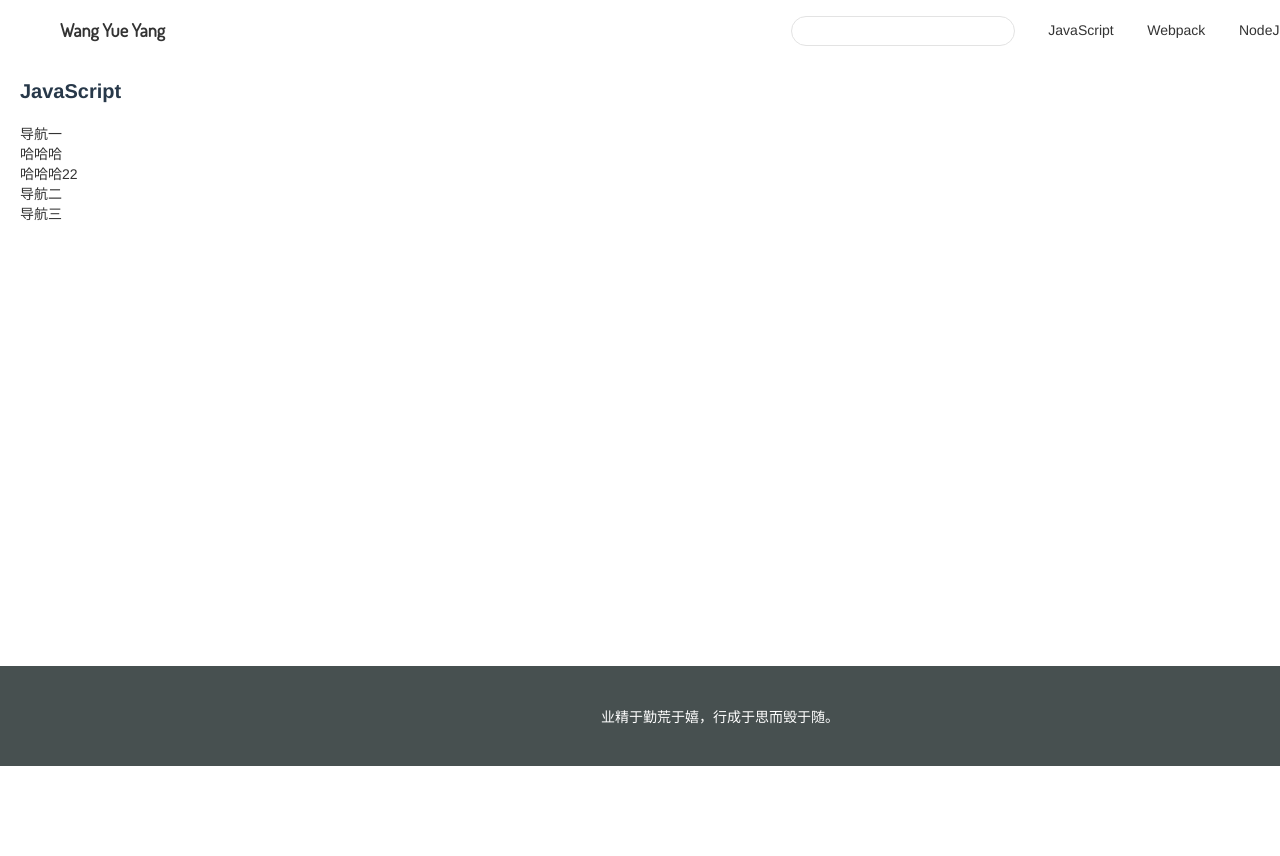
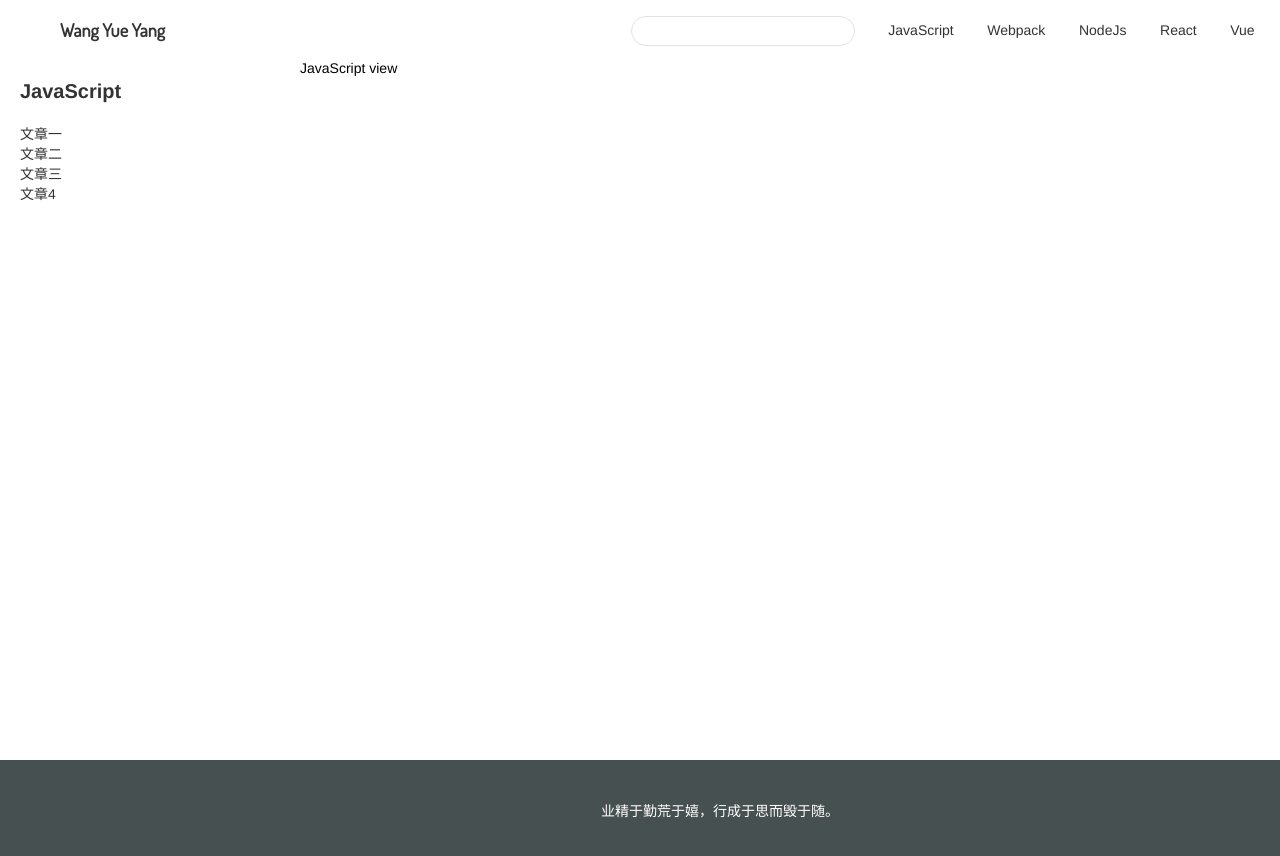
Before and after one commit to WangYueYang/my-blog, a React app: page /js in a window 1280 px wide. Shown: the top 856 px of the page. Before the commit the page ends 800 px from the top, so only its background shows below. Built offline with nearby package versions, Linux system fonts and the light colour scheme.

Commit message:
ts 类型修改，menu match 传参，今天只有一点点的小修改

```diff
--- a/src/assets/css/index.less
+++ b/src/assets/css/index.less
@@ -33,5 +33,10 @@ img {
 }
 
 .content-body {
-  min-height: calc(100vh - 134px);
+  min-height: calc(100vh - 100px);
+  padding: 60px 0 0;
 }
+
+.blog-view {
+  margin-left: 300px;
+}
--- a/src/components/head/index.less
+++ b/src/components/head/index.less
@@ -8,7 +8,7 @@
   position: fixed;
   top: 0;
   width: 100%;
-  min-width: 1440px;
+  min-width: 1040px;
 
   .logo {
     font-family: Dosis;
--- a/src/components/menu/index.less
+++ b/src/components/menu/index.less
@@ -1,7 +1,7 @@
 @import '~assets/css/globel.less';
 
 .menu {
-  height: calc(100vh - 194px);
+  height: calc(100vh - 100px);
   width: 300px;
   position: fixed;
   top: 60px;
--- a/src/components/menu/index.tsx
+++ b/src/components/menu/index.tsx
@@ -2,25 +2,18 @@ import React, { Component } from 'react';
 import { Route, Link } from 'react-router-dom'
 import './index.less'
 
+
 interface IProps {
-  path: string,
-  menuList?: [
-    {
-      title: string,
-      subMenu: [
-        {
-          content: string,
-          path: string,
-          title: string
-        }
-      ]
-    }
-  ]
+  menuList: { title: string, path: string }[],
+  match?: {
+    path: string
+  }
 }
 
 
 class Menu extends Component<IProps, {}> {
 
+  // 递归导航
   menuNode = (list) => {
     let vdom = []
 
@@ -49,22 +42,25 @@ class Menu extends Component<IProps, {}> {
     return vdom;
   }
 
-
   render() {
     const { props } = this
+    const fistMenu = props.menuList[0]
 
     return (
       <div className="menu">
         <ul className="menu-wrapper">
+          <li className="menu-title">
+            <Link to={`${fistMenu.path}`}>{fistMenu.title}</Link>
+          </li>
           {
-            props.menuList.map((item, i) => (
-              <li key={item.title}>
-                <p className="menu-title">{item.title}</p>
-                {this.menuNode(item.subMenu)}
-              </li>
-            ))
+            props.menuList.map(item => {
+              return (
+                <li key={item.title}>
+                  <Link to={`${props.match.path}${item.path}`}>{item.title}</Link>
+                </li>
+              )
+            }).slice(1)
           }
-
         </ul>
       </div>
     );
--- a/src/pages/home/index.less
+++ b/src/pages/home/index.less
@@ -1,4 +1,6 @@
 .home {
+  padding-top: 60px;
+  min-height: 100vh;
 
   .hero {
     padding: 40px 40px 30px;
--- a/src/pages/myJs/index.tsx
+++ b/src/pages/myJs/index.tsx
@@ -1,58 +1,41 @@
 import React, { Component } from 'react';
 
 import Menu from 'components/menu'
-import Markdown from 'components/markdown'
-import ViewComp from 'components/viewComp'
 
 interface IProps {
-  match: {
-    path: string
-  }
 }
 
-const mockMenu: any = [
+const mockMenu: { title: string, path: string }[] = [
   {
     title: 'JavaScript',
-    subMenu: [
-      {
-        content: '导航一',
-        path: '/js1',
-        title: 'dh1',
-        subMenu: [
-          {
-            title: 'abc',
-            content: '哈哈哈',
-            path: '/path',
-            subMenu: []
+    path: '/js',
   },
   {
-            title: 'abc22',
-            content: '哈哈哈22',
-            path: '/path22',
-            subMenu: []
-          }
-        ]
+    title: '文章一',
+    path: '/js1'
   },
   {
-        content: '导航二',
-        path: '/js2',
-        title: 'dh2',
-        subMenu: []
+    title: '文章二',
+    path: '/js2'
   },
   {
-        content: '导航三',
-        path: '/js3',
-        title: 'dh3',
-        subMenu: []
-      }
-    ]
+    title: '文章三',
+    path: '/js3'
+  },
+  {
+    title: '文章4',
+    path: '/js4'
   }
 ]
 class Myjs extends Component<IProps> {
   render() {
+    const { props } = this
     return (
-      <div className="clearfix content-body">
-        <Menu path={`${this.props.match.path}/ojs`} menuList={mockMenu} />
+      <div className="content-body">
+        <Menu {...props} menuList={mockMenu} />
+        <div className="blog-view">
+          JavaScript view
+        </div>
       </div>
     );
   }
```
Lines whose indentation alone changed are shown as unchanged.
